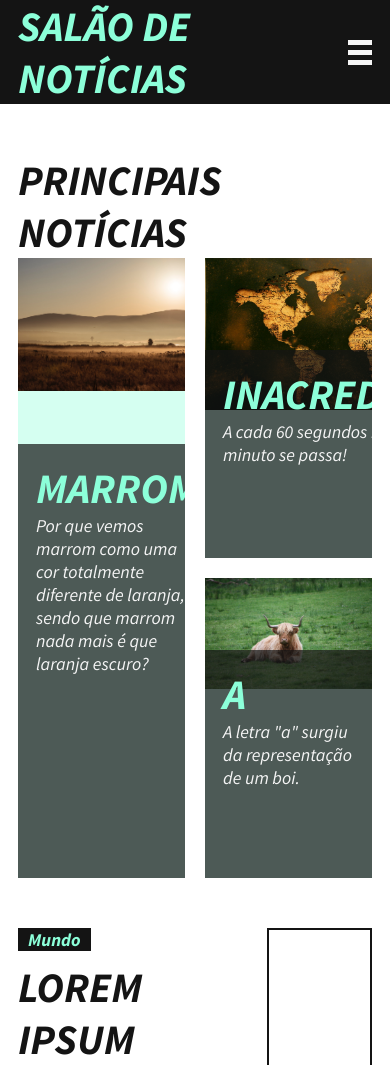
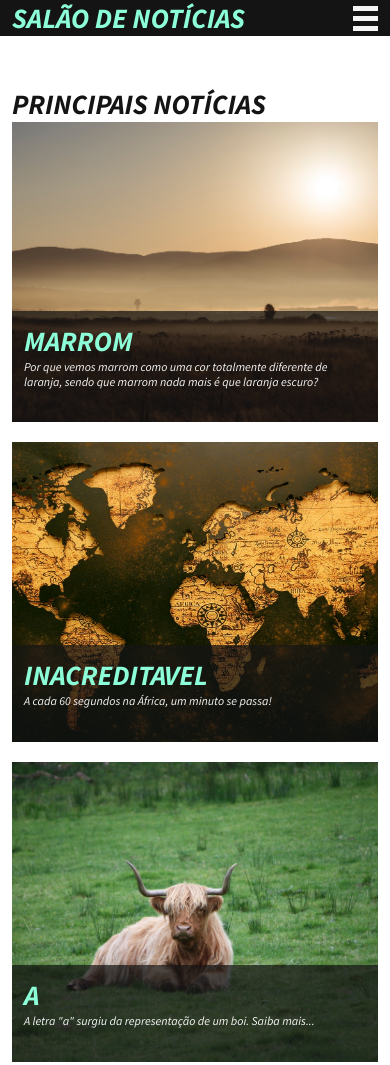
Before and after one commit to LGPossatto/grid-site-layout, a plain HTML site: page index.html in a window 390 px wide. Shown: the top 1065 px of the page. Drawn offline with Linux system fonts and the light colour scheme.

Commit message:
header top news responsive layout created

```diff
--- a/index.html
+++ b/index.html
@@ -99,11 +99,11 @@
 
       <section class="top-news container container-padding-lr">
         <h2 class="fs-title fc-text">Principais Notícias</h2>
-        <div class="grid grid-gtc-2 grid-gar-300 grid-g-20">
+        <div class="top-news__grid grid grid-gtc-2 grid-gar-300 grid-g-20">
           <a class="top-news__pannel grid-r-s2 grid" href="#!">
-            <img class="pannel-img grid-c-1 grid-r-1t3" src="/images/marrom.jpg" alt="marrom">
+            <div class="pannel-img grid-c-1 grid-r-1t11"></div>
             <div
-              class="pannel-text container-padding-lr container-padding-tb grid-c-1 grid-r-2t3"
+              class="pannel-text container-padding-lr container-padding-tb grid-c-1 grid-r-10"
             >
               <h3 class="fs-title fc-title">Marrom</h3>
               <p class="fs-text fc-invert-text">
@@ -112,9 +112,9 @@
             </div>
           </a>
           <a class="top-news__pannel grid" href="#!">
-            <img class="pannel-img grid-c-1 grid-r-1t3" src="/images/world-map.jpg" alt="Mapa Mundi">
+            <div class="pannel-img grid-c-1 grid-r-1t11"></div>
             <div
-              class="pannel-text container-padding-lr container-padding-tb grid-c-1 grid-r-2t3"
+              class="pannel-text container-padding-lr container-padding-tb grid-c-1 grid-r-10"
             >
               <h3 class="fs-title fc-title">Inacreditavel</h3>
               <p class="fs-text fc-invert-text">
@@ -123,12 +123,12 @@
             </div>
           </a>
           <a class="top-news__pannel grid" href="#!">
-            <img class="pannel-img grid-c-1 grid-r-1t3" src="/images/ox.jpg" alt="Boi">
+            <div class="pannel-img grid-c-1 grid-r-1t11"></div>
             <div
-              class="pannel-text container-padding-lr container-padding-tb grid-c-1 grid-r-2t3">
+              class="pannel-text container-padding-lr container-padding-tb grid-c-1 grid-r-10">
               <h3 class="fs-title fc-title">A</h3>
               <p class="fs-text fc-invert-text">
-                A letra "a" surgiu da representação de um boi.
+                A letra "a" surgiu da representação de um boi. Saiba mais...
               </p>
             </div>
         </a>
--- a/styles/scss/_globals.scss
+++ b/styles/scss/_globals.scss
@@ -44,6 +44,20 @@ body {
   }
 }
 
+@media (max-width: 768px) {
+  .container {
+    &-padding-lr {
+      padding-left: 1.2rem;
+      padding-right: 1.2rem;
+    }
+
+    &-padding-tb {
+      padding-top: 1.2rem;
+      padding-bottom: 1.2rem;
+    }
+  }
+}
+
 // font-size
 .fs {
   &-title {
@@ -68,6 +82,22 @@ body {
 
     &-menu-text-adj {
       font-size: 1.3rem;
+    }
+  }
+}
+
+@media (max-width: 768px) {
+  .fs {
+    &-title {
+      font-size: 2.8rem;
+    }
+
+    &-text {
+      font-size: 1.2rem;
+    }
+
+    &-subtext {
+      font-size: 1rem;
     }
   }
 }
@@ -183,10 +213,18 @@ body {
   &-r-2t3 {
     grid-row: 2 / 3;
   }
+
+  &-r-10 {
+    grid-row: 10;
+  }
+
+  &-r-1t11 {
+    grid-row: 1 / 11;
+  }
 }
 
 // hide on
-@media (min-width: 768px) {
+@media (min-width: 769px) {
   .hide-on {
     &-desktop {
       display: none;
--- a/styles/scss/_header.scss
+++ b/styles/scss/_header.scss
@@ -96,7 +96,7 @@
   }
 }
 
-// main news ---------------------------------------------------------
+// top news ---------------------------------------------------------
 .top-news {
   margin-top: 50px;
   margin-bottom: 50px;
@@ -108,16 +108,37 @@
     height: 100%;
 
     .pannel-img {
+      background-position: center;
+      background-repeat: no-repeat;
+      background-size: cover;
+
       width: 100%;
-      max-height: 100%;
-      object-fit: cover;
+      height: 100%;
 
-      transition: width 0.25s ease-in-out;
+      transition: height 0.25s ease-in-out;
+    }
+
+    &:first-child {
+      .pannel-img {
+        background-image: url(/images/marrom.jpg);
+      }
+    }
+
+    &:nth-child(2) {
+      .pannel-img {
+        background-image: url(/images/world-map.jpg);
+      }
+    }
+
+    &:last-child {
+      .pannel-img {
+        background-image: url(/images/ox.jpg);
+      }
     }
 
     &:hover {
       .pannel-img {
-        width: 101%;
+        height: 101%;
       }
     }
 
@@ -125,4 +146,14 @@
       background-color: rgba($color-black, 0.7);
     }
   }
+
+  @media (max-width: 768px) {
+    &__grid {
+      grid-template-columns: 1fr;
+
+      .top-news__pannel:first-child {
+        grid-row: 1;
+      }
+    }
+  }
 }
--- a/styles/scss/_main.scss
+++ b/styles/scss/_main.scss
@@ -69,4 +69,7 @@
       height: 100%;
     }
   }
+
+  @media (max-width: 1170px) {
+  }
 }
```
Also changed, not shown: styles/css/style.css, 1 other file.
